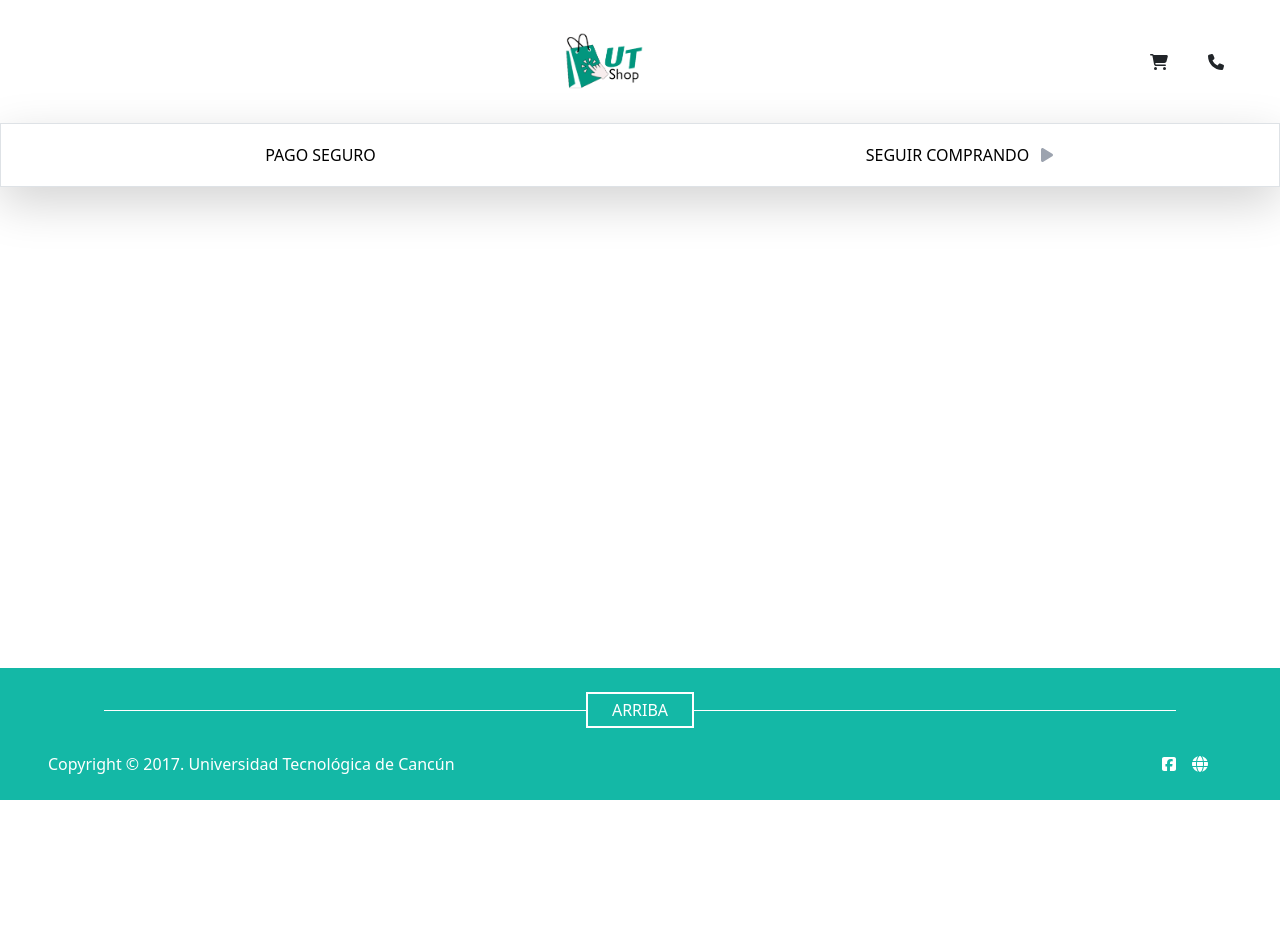
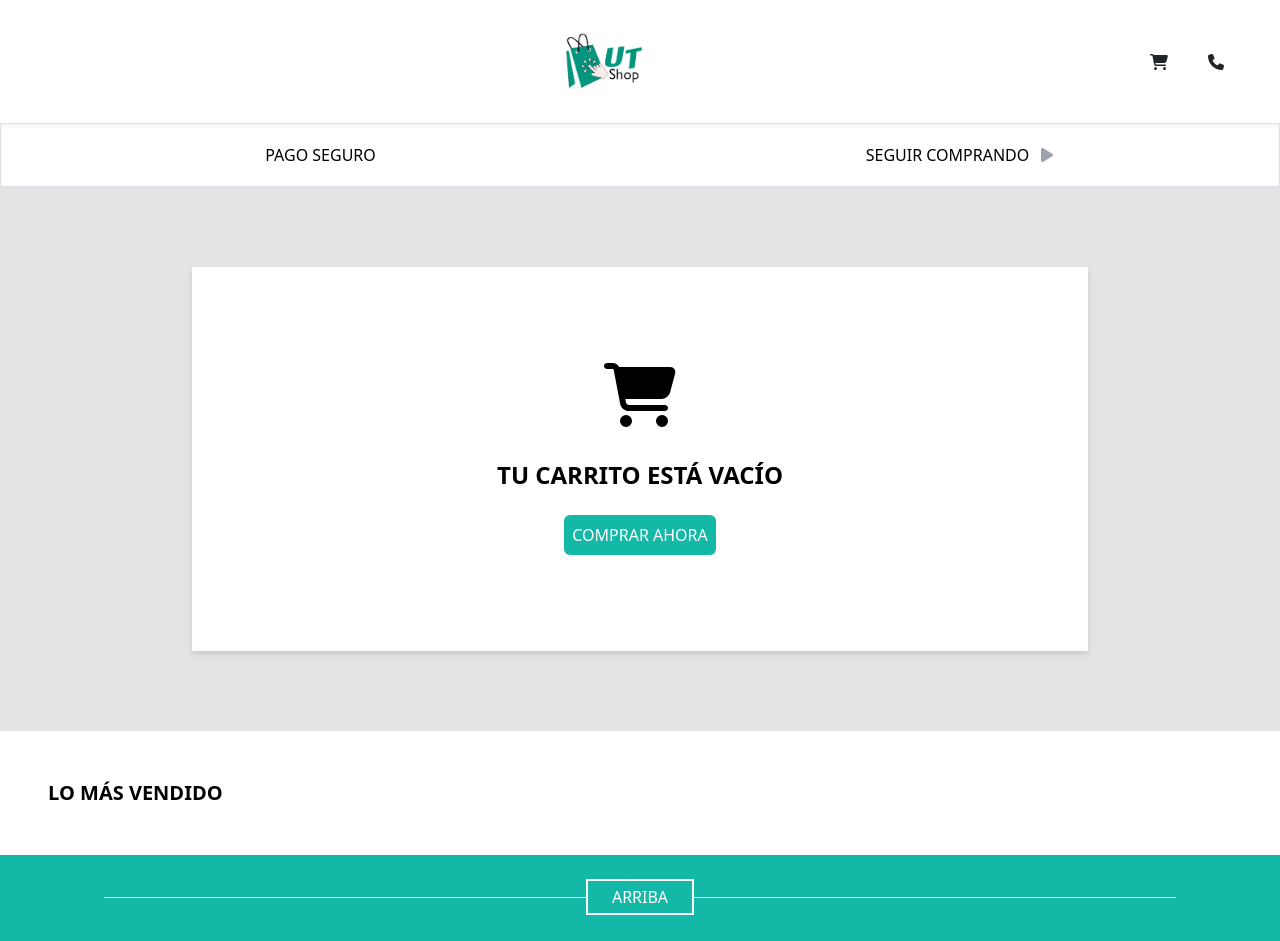
Before and after one commit to ppeguero/UTSHOP, a React (Vite) app: page /carrito in a window 1280 px wide. Shown: the top 941 px of the page. Before the commit the page ends 800 px from the top, so only its background shows below. Built offline with nearby package versions, Linux system fonts and the light colour scheme.

Commit message:
Peguero Tejero - Front de módulo de carrito

```diff
--- a/src/routes/Carrito.jsx
+++ b/src/routes/Carrito.jsx
@@ -1,7 +1,7 @@
 import Header from "../components/header"
 import { NavLink } from 'react-router-dom';
 import { FontAwesomeIcon } from '@fortawesome/react-fontawesome';
-import { faPlay } from '@fortawesome/free-solid-svg-icons';
+import { faPlay, faCartShopping } from '@fortawesome/free-solid-svg-icons';
 import Footer from "../components/Footer";
 
 export default function Carrito(){
@@ -10,7 +10,7 @@ export default function Carrito(){
 
             <Header />
 
-            <nav className="w-90 h-16 flex items-center flex-shrink-0 border border-gray-400 bg-white shadow-lg">
+            <nav className="w-90 h-16 flex items-center flex-shrink-0 border border-gray-400 bg-white shadow-inner">
                 <div className="w-1/2 flex justify-center">
                     <p className="text-black text-base font-inter font-light">PAGO SEGURO</p>
                 </div>
@@ -26,6 +26,28 @@ export default function Carrito(){
                 </div>
             </nav>
 
+                <div className="bg-zinc-200 h-auto flex items-center justify-center p-20">
+                    <div className="bg-white h-96 w-full sm:w-4/5 flex items-center justify-center drop-shadow-md">
+                        <div className="flex items-center flex-col ">
+                            <div className="mb-8">
+                                <FontAwesomeIcon icon={faCartShopping} style={{color: "#000000",}} className="fa-4x" />
+                            </div>
+                            <div>
+                                <h1 className="font-bold text-black text-2xl mb-6 text-center">TU CARRITO ESTÁ VACÍO</h1>
+                            </div>
+                            <div>
+                                <button className="bg-teal-500 text-white p-2 rounded-md hover:bg-teal-600"><NavLink to="/catálogo">COMPRAR AHORA</NavLink></button>
+                            </div>
+                        </div>
+                    </div>
+                </div>
+
+            <div className="bg-white h-auto flex p-12">
+                <div className="flex justify-start">
+                    <h3 className="font-bold text-black text-xl">LO MÁS VENDIDO</h3>
+                </div>
+            </div>
+
             <Footer />
         </div>
     )
```
